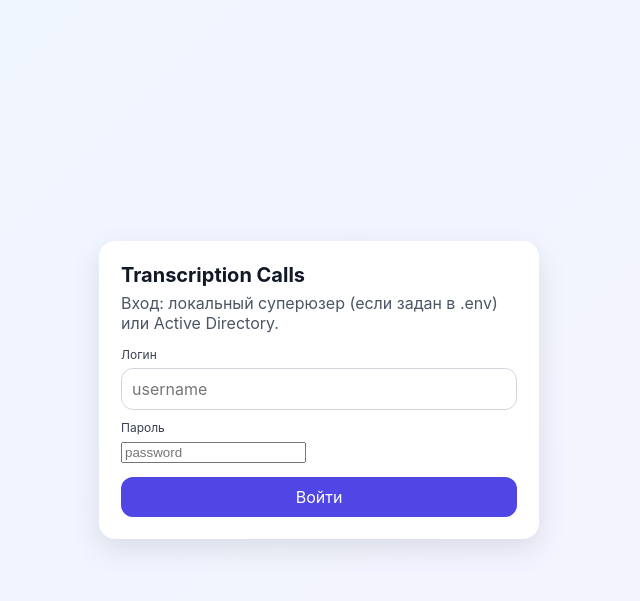
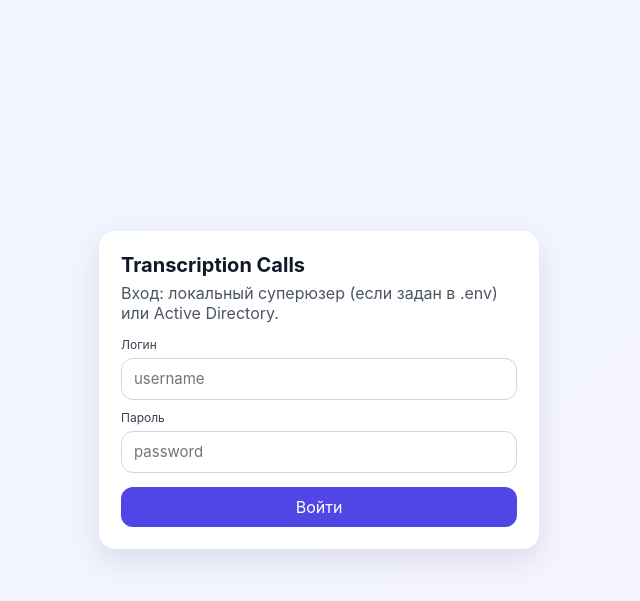
Before and after one commit to Gontarenok/Transcription_calls, a FastAPI app: page / in a window 1280 px wide. Shown: the top 601 px of the page, without its empty margins (321-961 px from the left). Run offline with FastAPI, Linux system fonts and the light colour scheme.

Commit message:
fix(ui): has_transcription в call_to_out; стили полей логин/пароль
Made-with: Cursor

```diff
--- a/api_service/main.py
+++ b/api_service/main.py
@@ -284,6 +284,7 @@ def call_to_out(call: Call, include_text: bool) -> CallOut:
         duration_seconds=call.duration_seconds,
         parts_count=safe_parts_count(call),
         transcription=active_trans.text if (active_trans and include_text) else None,
+        has_transcription=active_trans is not None,
         topic=active_class.topic_name if active_class else None,
         subtopic=active_class.subtopic_name if active_class else None,
         classification_confidence=active_class.confidence if active_class else None,
--- a/api_service/templates/login.html
+++ b/api_service/templates/login.html
@@ -9,6 +9,19 @@
   .login-card { width: 440px; max-width: 92vw; background:#fff; border-radius: 16px; box-shadow: 0 10px 30px rgba(0,0,0,.1); padding: 22px; }
   .login-card h2 { margin: 0 0 6px; font-size: 20px; }
   .login-card p { color:#4b5563; margin: 0 0 14px; }
+  .login-card input[type="text"],
+  .login-card input[type="password"] {
+    width: 100%;
+    box-sizing: border-box;
+    padding: 10px 12px;
+    border-radius: 12px;
+    border: 1px solid #d1d5db;
+    background: #fff;
+    font: inherit;
+    font-size: 15px;
+    line-height: 1.35;
+  }
+  .login-card input[type="password"] { font-family: inherit; }
   .btn { margin-top: 14px; width:100%; border:none; border-radius: 12px; background:#4f46e5; color:#fff; padding:10px; cursor:pointer; font: inherit; }
   .err { color:#b91c1c; margin: 10px 0 0; }
 </style>
```
